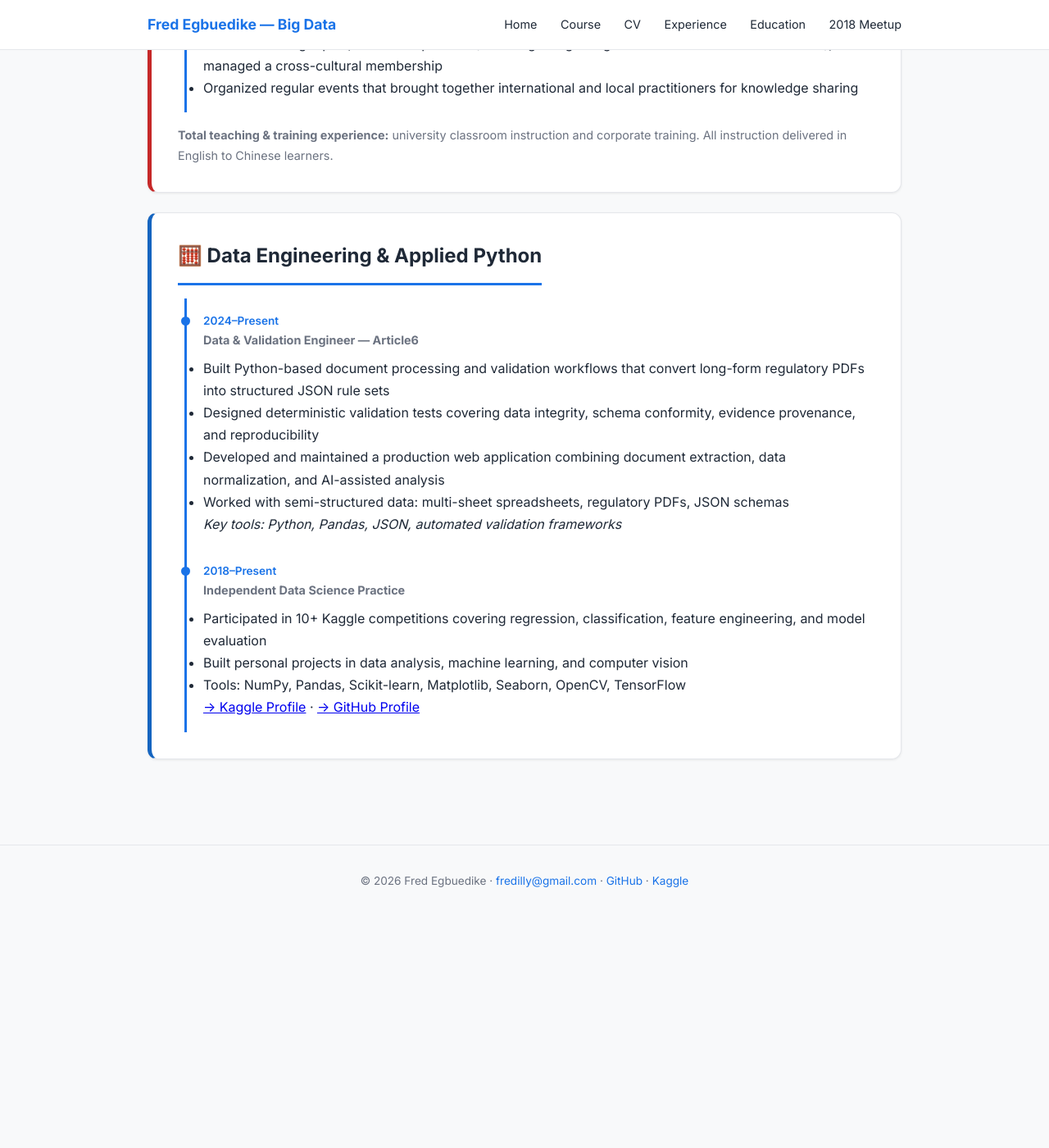
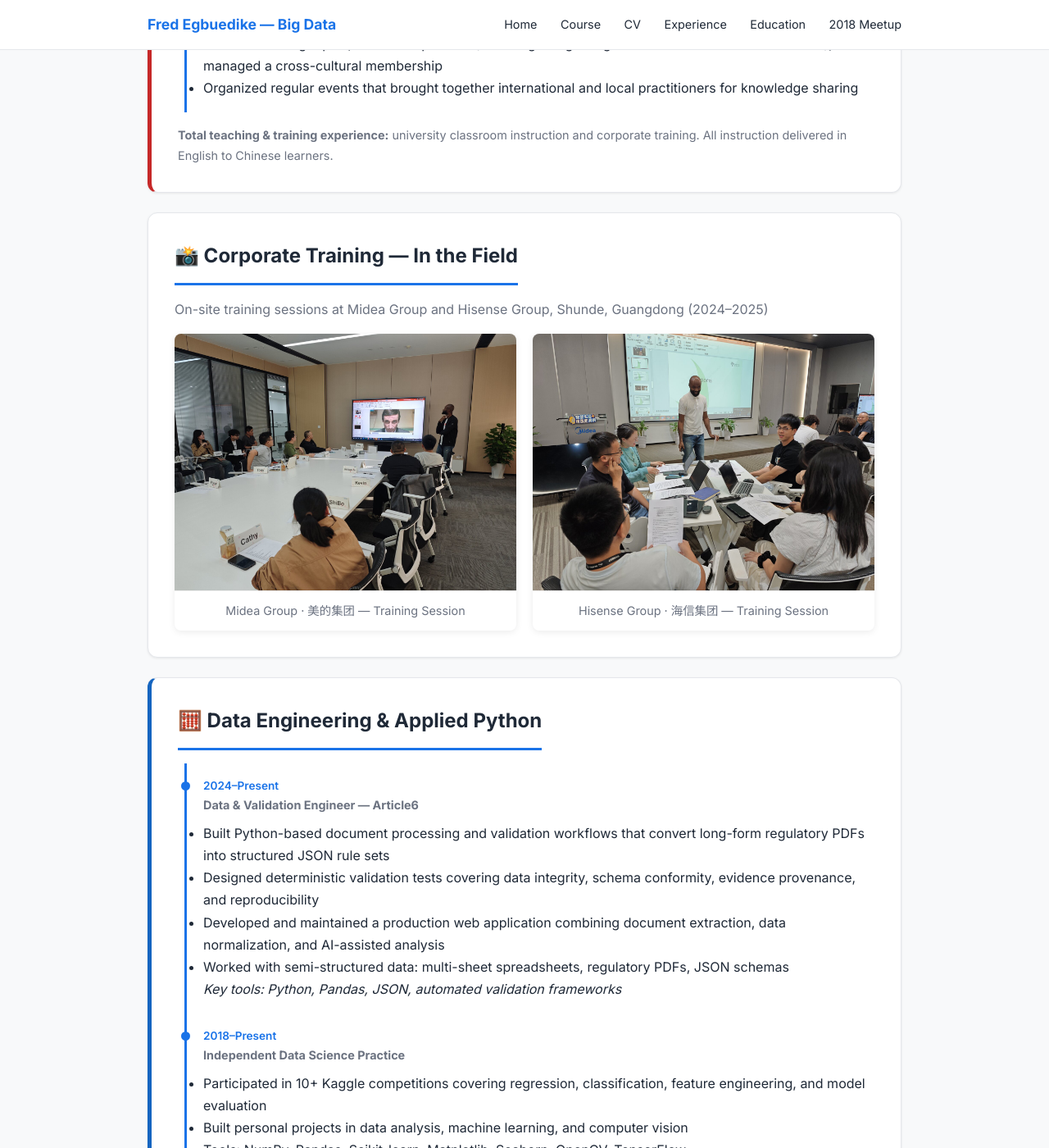
Before and after one commit to Fredilly/big-data, a Jekyll site: the page built from experience.md, in a window 1280 px wide and 1400 px high, scrolled down 1347 px. Shown: the whole window at 82% size. Built offline with Jekyll 4.4.1, drawn with Linux system fonts in a browser that asks for light colours; nearby versions of some CDN libraries; before the commit the page ends 2465 px from its top, so only the background shows below that.

Commit message:
add corporate training photos: Midea + Hisense in professional gallery layout

```diff
--- a/experience.md
+++ b/experience.md
@@ -70,6 +70,67 @@ title: Experience
   <p style="margin-top: 16px; font-size: 0.9rem; color: var(--text-light);"><strong>Total teaching & training experience:</strong> university classroom instruction and corporate training. All instruction delivered in English to Chinese learners.</p>
 </div>
 
+<div class="card">
+  <h2>📸 Corporate Training — In the Field</h2>
+  <p style="color: var(--text-light); margin-bottom: 16px;">On-site training sessions at Midea Group and Hisense Group, Shunde, Guangdong (2024–2025)</p>
+
+  <div class="gallery">
+    <div class="gallery-item">
+      <a href="{{ '/assets/midea-training.jpg' | relative_url }}" target="_blank">
+        <img src="{{ '/assets/midea-training.jpg' | relative_url }}" alt="Midea Group training session" loading="lazy">
+      </a>
+      <div class="gallery-caption">Midea Group · 美的集团 — Training Session</div>
+    </div>
+    <div class="gallery-item">
+      <a href="{{ '/assets/hisense-training.jpg' | relative_url }}" target="_blank">
+        <img src="{{ '/assets/hisense-training.jpg' | relative_url }}" alt="Hisense Group training session" loading="lazy">
+      </a>
+      <div class="gallery-caption">Hisense Group · 海信集团 — Training Session</div>
+    </div>
+  </div>
+</div>
+
+<style>
+.gallery {
+  display: grid;
+  grid-template-columns: 1fr 1fr;
+  gap: 20px;
+  margin-top: 12px;
+}
+.gallery-item {
+  background: #f8f9fa;
+  border-radius: 8px;
+  overflow: hidden;
+  box-shadow: 0 2px 8px rgba(0,0,0,0.08);
+  transition: transform 0.2s ease;
+}
+.gallery-item:hover {
+  transform: translateY(-2px);
+  box-shadow: 0 4px 16px rgba(0,0,0,0.12);
+}
+.gallery-item a {
+  display: block;
+  line-height: 0;
+}
+.gallery-item img {
+  width: 100%;
+  height: auto;
+  display: block;
+}
+.gallery-caption {
+  padding: 12px 16px;
+  font-size: 0.9rem;
+  color: var(--text-light);
+  background: #fff;
+  text-align: center;
+  font-weight: 500;
+  border-top: 1px solid #eee;
+}
+@media (max-width: 600px) {
+  .gallery { grid-template-columns: 1fr; }
+}
+</style>
+
 <div class="card" style="border-left: 5px solid #1565c0;">
   <h2>🧮 Data Engineering & Applied Python</h2>
 
```
Also changed, not shown: assets/hisense-training.jpg (added), assets/midea-training.jpg (added).
